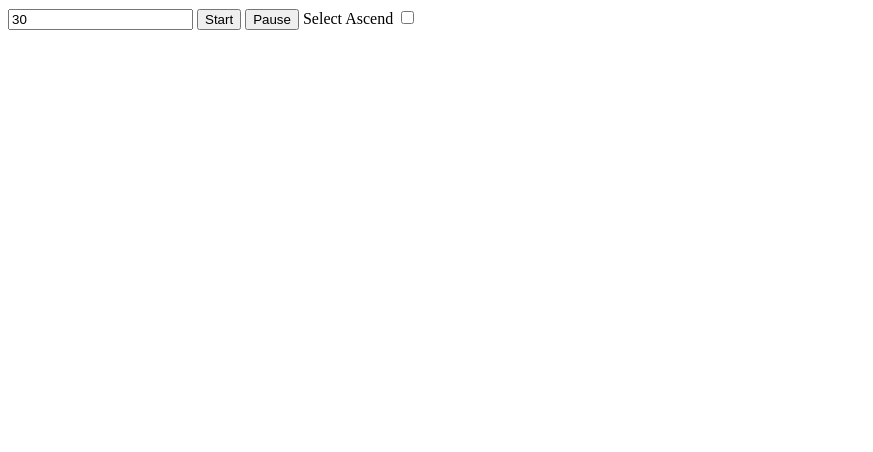
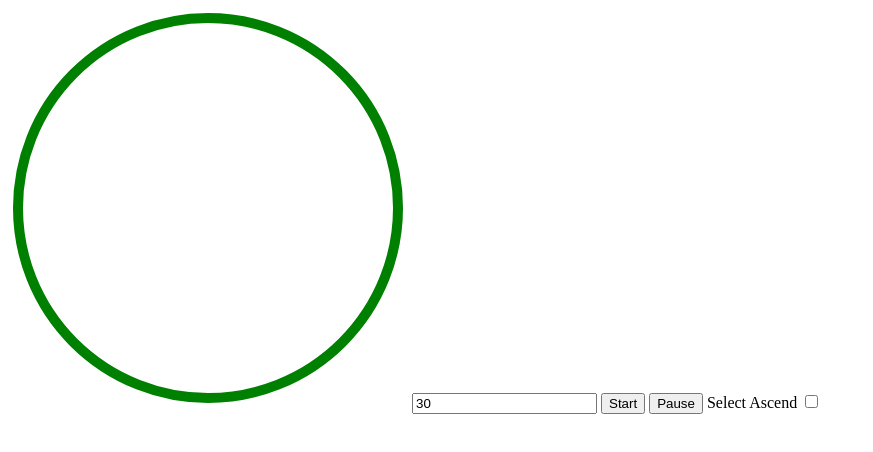
Before and after one commit to dngoyb/countdown, a plain HTML site: page index.html in a window 1280 px wide. Shown: the whole page, without its empty margins (0-873 px from the left). Drawn offline with Linux system fonts and the light colour scheme.

Commit message:
added circle using svg element

```diff
--- a/index.html
+++ b/index.html
@@ -1,6 +1,5 @@
 <!DOCTYPE html>
 <html lang="en">
-
 	<head>
 		<meta charset="UTF-8" />
 		<meta name="viewport" content="width=device-width, initial-scale=1.0" />
@@ -8,6 +7,17 @@
 	</head>
 
 	<body>
+		<svg width="400" height="400">
+			<circle
+				cx="200"
+				cy="200"
+				r="190"
+				stroke="green"
+				stroke-width="10"
+				fill="transparent"
+				transform="rotate(-90 200 200)"
+			/>
+		</svg>
 		<input type="text" value="30" id="duration" />
 		<input type="button" value="Start" id="start" />
 		<input type="button" value="Pause" id="pause" />
@@ -17,5 +27,4 @@
 		<script src="timer.js"></script>
 		<script src="index.js"></script>
 	</body>
-
 </html>
```
Lines whose indentation alone changed are shown as unchanged.
